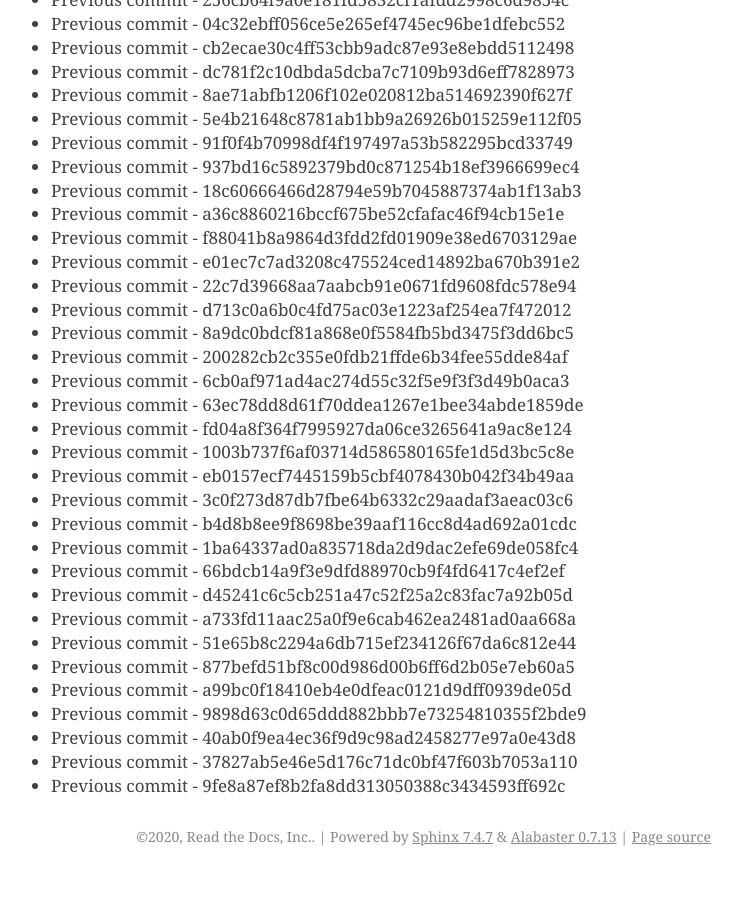
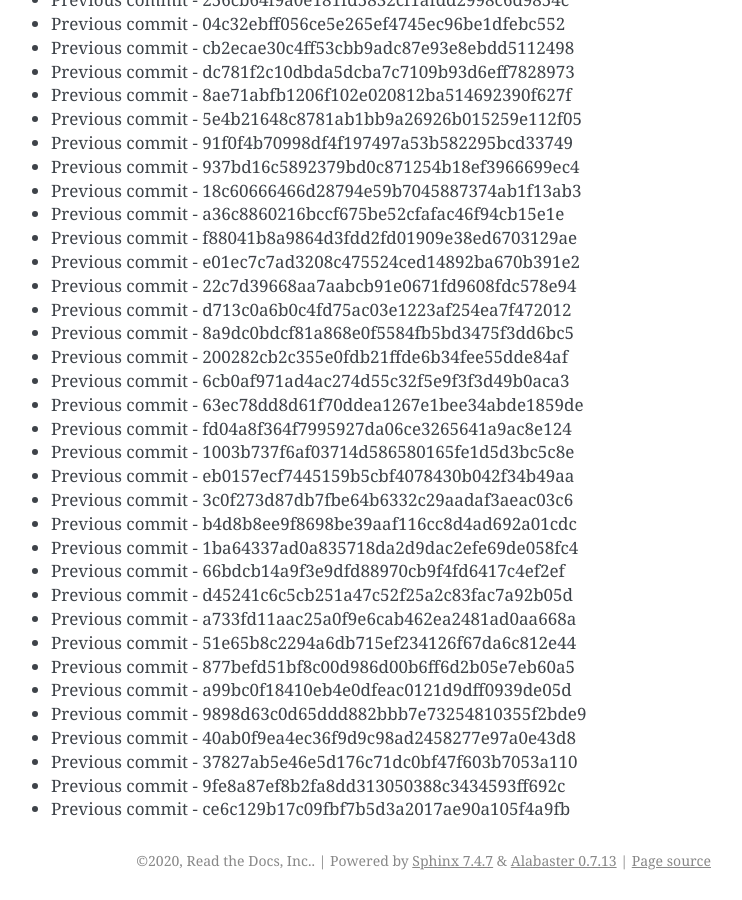
Before and after one commit to readthedocs/rtd-git-stresstest, a Sphinx documentation site: the page built from docs/updates.rst, in a window 1280 px wide and 900 px high, scrolled down 100626 px. Shown: the whole window, without its empty margins (399-1141 px from the left). Built offline with Sphinx 7.4.7, drawn with Linux system fonts in a browser that asks for light colours; before the commit the page ends 101502 px from its top, so only the background shows below that.

Commit message:
Generating commit from previous: ce6c129b17c09fbf7b5d3a2017ae90a105f4a9fb

```diff
--- a/docs/updates.rst
+++ b/docs/updates.rst
@@ -4260,3 +4260,4 @@ It can be tested for any performance characteristics.
 * Previous commit - 40ab0f9ea4ec36f9d9c98ad2458277e97a0e43d8
 * Previous commit - 37827ab5e46e5d176c71dc0bf47f603b7053a110
 * Previous commit - 9fe8a87ef8b2fa8dd313050388c3434593ff692c
+* Previous commit - ce6c129b17c09fbf7b5d3a2017ae90a105f4a9fb
```
